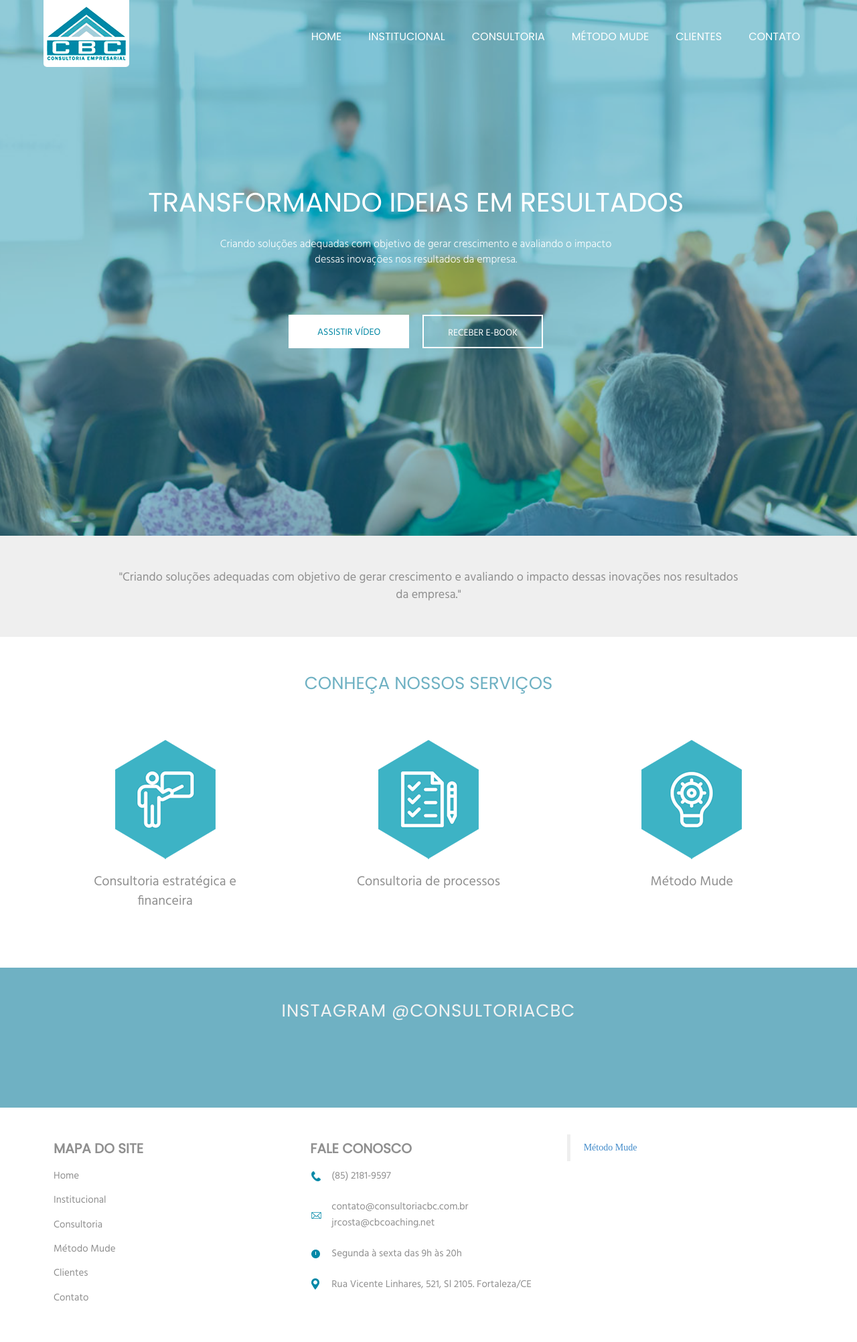
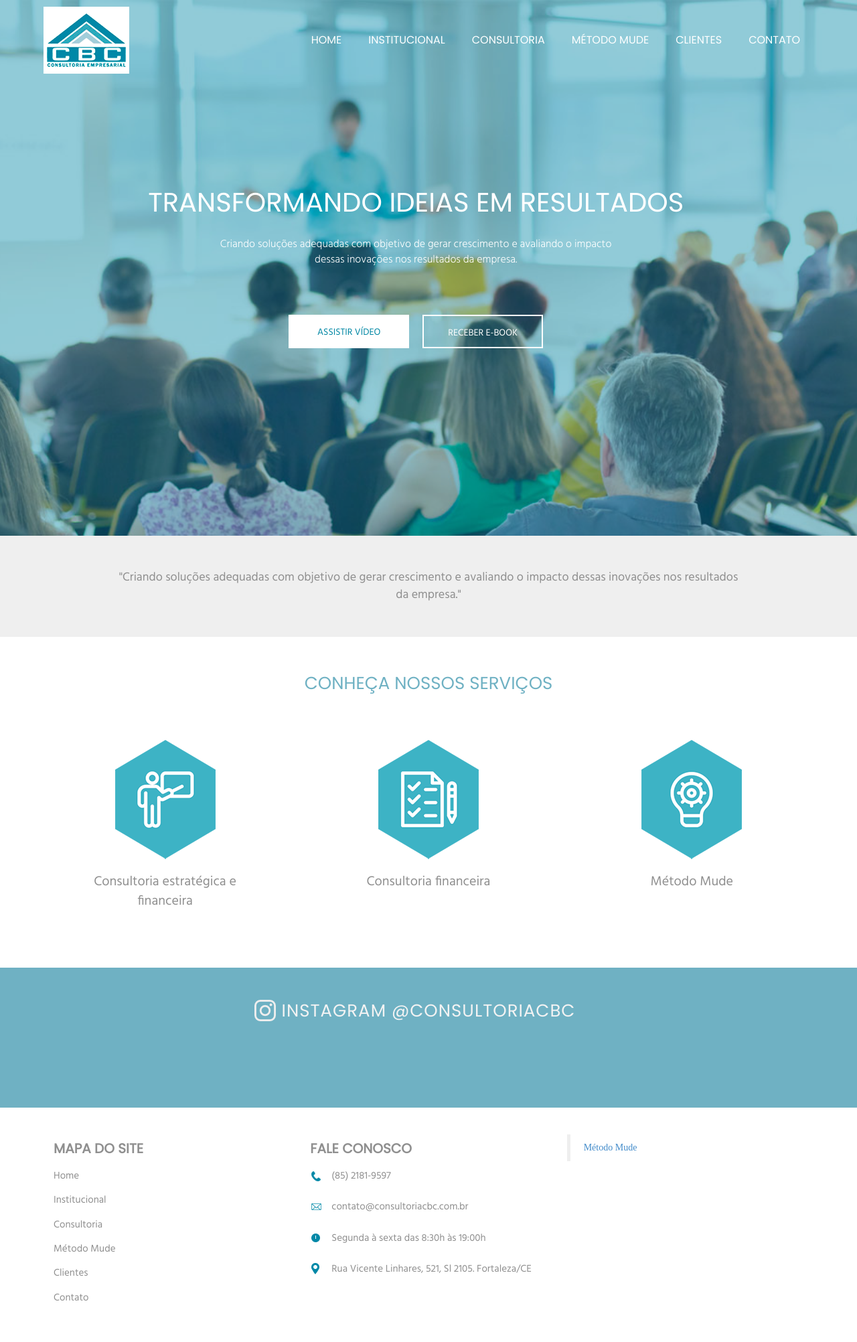
Before and after one commit to wilsonjr16/cbc.github.io, a PHP site: page / in a window 1280 px wide. Shown: the whole page at 67% size. Run offline with PHP 8.4, Linux system fonts and the light colour scheme; some libraries are stand-ins or nearby versions.

Commit message:
QA - quase final

```diff
--- a/css/style.css
+++ b/css/style.css
@@ -106,11 +106,9 @@ body {
 
 .header_mobile {display: none;}
 .logo_cbc{
-  margin: 0 0 10px;
+  margin: 10px 0 10px;
   padding: 10px 5px 10px;
   background: white;
-  border-bottom-left-radius: 5px;
-  border-bottom-right-radius: 5px;
 }
 
 .header_nav,
@@ -150,6 +148,7 @@ body {
 	color: white;
 	display: block;
 	padding: 10px;
+	text-decoration: none;
 }
 
 .header_menu-link:hover,
@@ -511,8 +510,21 @@ body {
 	letter-spacing: 1px;
 	text-align: center;
 	text-transform: uppercase;
-  margin: 0 0 70px;
+	display: table;
+	margin: 0 auto 70px;
+	position: relative;
 }
+
+.insta_tit::before {
+	content: '';
+	width: 32px;
+	height: 32px;
+	background: url('../img/instagram-cbc.png') center center;
+	position: absolute;
+	top: -2px;
+	left: -41px;
+}
+
 #instafeed .insta_item{ max-height: 140px; overflow: hidden; padding: 0 10px; margin-bottom: 20px;display: block; }
 #instafeed .insta_item:nth-child(1n+7){ display: none; }
 
@@ -553,7 +565,7 @@ body {
     width: 32px;
     height: 32px;
     background: url(../img/mail.png) 2px 9px no-repeat;
-    top: 9px;
+    top: -4px;
     left: 0;
     position: absolute;
 }
@@ -567,7 +579,7 @@ body {
     width: 32px;
     height: 32px;
     background: url(../img/clock.png) 2px 8px no-repeat;
-    top: -4px;
+    top: -5px;
     left: 0;
     position: absolute;
 }
--- a/equipe.html
+++ b/equipe.html
@@ -192,7 +192,7 @@
 				<li class="dep_text col-sm-3">
 					<img src="img/thumbnail.png" class="img-responsive center-block"/>
                     <strong class="nome_cliente">Flaris Barbosa</strong>
-                    <p>Economista com mais de 20 anos de experiência, formado pela Universidade Federal do Ceará, contador e especialista em finanças.</p>
+                    <p>Economista com mais de 20 anos de experiência, formado pela Universidade Federal do Ceará - UFC, contador e especialista em finanças.</p>
 				</li>
 
 				<li class="dep_text col-sm-3">
--- a/index.html
+++ b/index.html
@@ -228,7 +228,7 @@
             <li class="servicos_list-item col-sm-4">
               <a href="consultoria-processos.html" class="servicos_list-link">
                   <img class="img-responsive servicos_list-img" src="img/icon-2.png">
-                  <p class="servicos_list-txt">Consultoria de processos</p>
+                  <p class="servicos_list-txt">Consultoria financeira</p>
               </a>
             </li>
 
@@ -258,12 +258,12 @@
 			<div class="col-sm-4 footer_mapa">
 				<h3 class="footer_mapa-tit">MAPA DO SITE</h3>
 				<ul class="mapa_list">
-					<li class="mapa_list-item"><a class="mapa_list-link">Home</a></li>
-					<li class="mapa_list-item"><a class="mapa_list-link">Institucional</a></li>
-					<li class="mapa_list-item"><a class="mapa_list-link">Consultoria</a></li>
-					<li class="mapa_list-item"><a class="mapa_list-link">Método Mude</a></li>
-					<li class="mapa_list-item"><a class="mapa_list-link">Clientes</a></li>
-					<li class="mapa_list-item"><a class="mapa_list-link">Contato</a></li>
+					<li class="mapa_list-item"><a href="/" class="mapa_list-link">Home</a></li>
+					<li class="mapa_list-item"><a href="institucional.html" class="mapa_list-link">Institucional</a></li>
+					<li class="mapa_list-item"><a href="consultoria-processos.html" class="mapa_list-link">Consultoria</a></li>
+					<li class="mapa_list-item"><a href="metodo-mude.html" class="mapa_list-link">Método Mude</a></li>
+					<li class="mapa_list-item"><a href="clientes.html" class="mapa_list-link">Clientes</a></li>
+					<li class="mapa_list-item"><a href="contato.html" class="mapa_list-link">Contato</a></li>
 				</ul>
 			</div>
 
@@ -273,9 +273,8 @@
 					<li class="contato_fone"><p class="contato_fone-txt">(85) 2181-9597</p></li>
 					<li class="contato_email">
 						<a class="contato_email-link" href="maito:contato@consultoriacbc.com.br">contato@consultoriacbc.com.br</a>
-						<a class="contato_email-link" href="mailto:jrcosta@cbcoaching.net">jrcosta@cbcoaching.net</a>
 					</li>
-					<li class="contato_horario"><p class="contato_horario-txt">Segunda à sexta das 9h às 20h</p></li>
+					<li class="contato_horario"><p class="contato_horario-txt">Segunda à sexta das 8:30h às 19:00h</p></li>
 					<li class="contato_local"><p class="contato_local-txt">Rua Vicente Linhares, 521, Sl 2105.
 					Fortaleza/CE</p></li>
 				</ul>
--- a/institucional.html
+++ b/institucional.html
@@ -185,7 +185,7 @@
 					<h3 class="infos_tit">Missão</h3>
 					<p class="infos_p">Oferecer soluções adequadas maximizando os resultados econômicos e financeiros das empresas.</p>
 					<h3 class="infos_tit">Visão</h3>
-					<p class="infos_p">Ser a melhor solução em Consultoria Empresarial no estado do Ceará com inovação e foco em parcerias contínuas.</p>
+					<p class="infos_p">Ser a melhor consultoria empresarial no estado do Ceará com inovação e foco em parcerias contínuas .</p>
 				</div>
 			</div>
 		</div><!-- end row-->
```
Also changed, not shown: img/instagram-cbc.png (added). Lines whose indentation alone changed are shown as unchanged.
